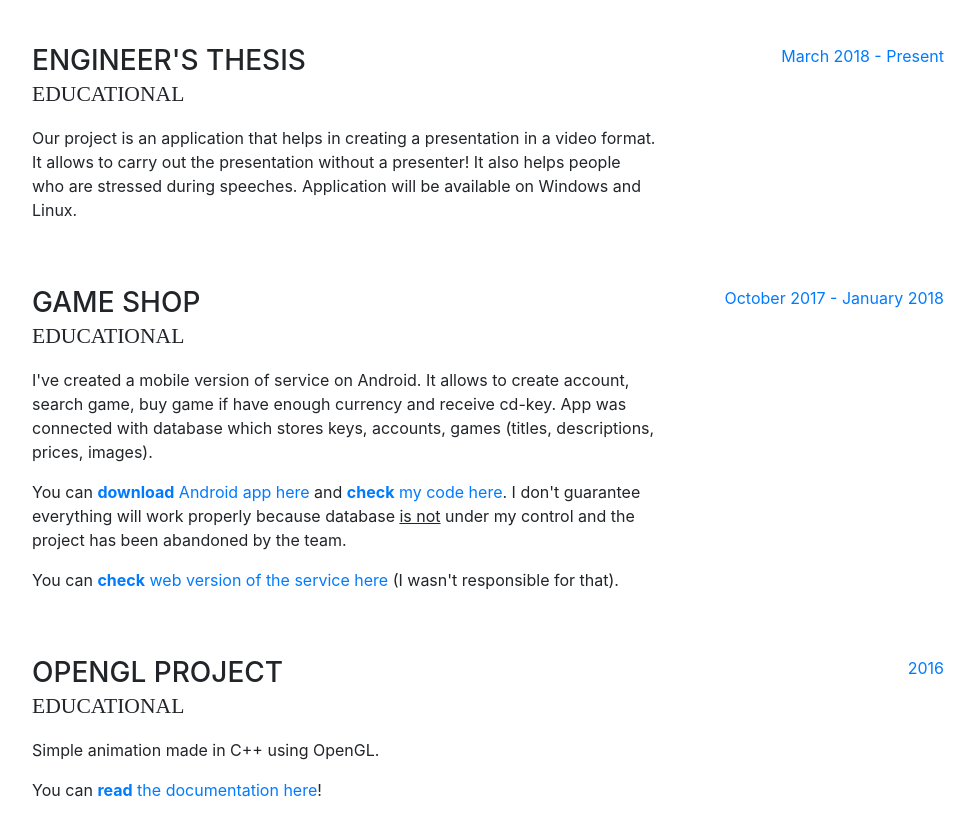
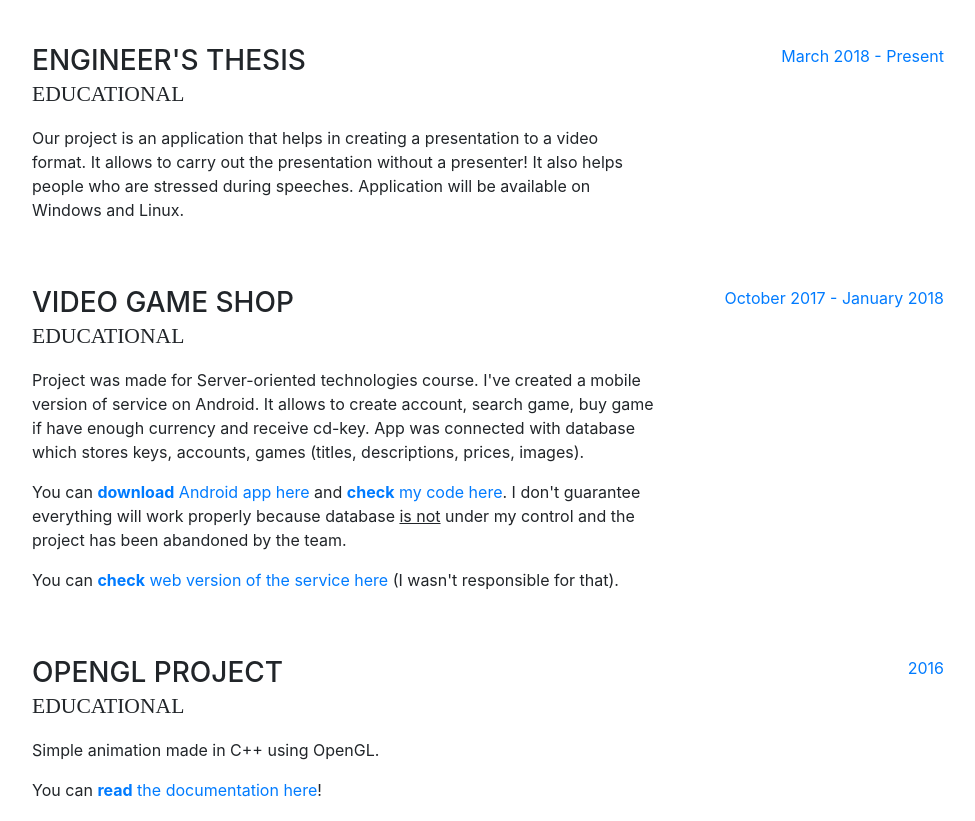
Before and after one commit to Serq0/Serq0.github.io, a website with bundled scripts: page index.html in a window 1280 px wide. Shown: the part 1100-1921 px from the top of the page, without its empty margins (288-1263 px from the left). Built offline with nearby package versions, Linux system fonts and the light colour scheme; a web font is replaced by a local one.

Commit message:
little fix

```diff
--- a/index.html
+++ b/index.html
@@ -132,7 +132,7 @@
             <div class="resume-content mr-auto">
               <h3 class="mb-0">Engineer's Thesis</h3>
               <div class="subheading mb-3">Educational</div>
-              <p>Our project is an application that helps in creating a presentation in a video format. It allows to carry out the presentation without a presenter! It also helps people who are stressed during speeches. Application will be available on Windows and Linux.</p>
+              <p>Our project is an application that helps in creating a presentation to a video format. It allows to carry out the presentation without a presenter! It also helps people who are stressed during speeches. Application will be available on Windows and Linux.</p>
             </div>
             <div class="resume-date text-md-right">
               <span class="text-primary">March 2018 - Present</span>
@@ -141,9 +141,9 @@
 
 		  <div class="resume-item d-flex flex-column flex-md-row mb-5">
             <div class="resume-content mr-auto">
-              <h3 class="mb-0">Game shop</h3>
+              <h3 class="mb-0">Video Game shop</h3>
               <div class="subheading mb-3">Educational</div>
-              <p>I've created a mobile version of service on Android. It allows to create account, search game, buy game if have enough currency and receive cd-key. App was connected with database which stores keys, accounts, games (titles, descriptions, prices, images).</p>
+              <p>Project was made for Server-oriented technologies course. I've created a mobile version of service on Android. It allows to create account, search game, buy game if have enough currency and receive cd-key. App was connected with database which stores keys, accounts, games (titles, descriptions, prices, images).</p>
 			  <p>You can <a href="#"><b>download</b> Android app here</a> and <a href="https://github.com/lukaszszy/TAS2017/tree/master/Android/src/main/java/com/student/tas"><b>check</b> my code here</a>. I don't guarantee everything will work properly because database <u>is not</u> under my control and the project has been abandoned by the team.</p>
 			  <p>You can <a href="http://arenaskilla.pl/_Vasto_Lorde/TAS/"><b>check</b> web version of the service here</a> (I wasn't responsible for that).</p>
             </div>
@@ -194,7 +194,7 @@
               <div class="subheading mb-3">Educational</div>
               <p>Simple game written in C++ and Java as Object-Oriented Programming project. Your aim is to beat the highscore - the game is endless and getting harder and harder. Used SDL with C++ and LWJGL, SLICK with Java.</p>
 			  <p>Whole Java version of the game has been written in 10 hours just one day!</p>
-			  </p>You can <a href="#"><b>download and play</b> here</a>!</p>
+			  </p>You can <a href="#"><b>download and play</b>c++ version here</a>!</p>
 			  </p>You can <a href="https://github.com/Serq0/Projekt-SpaceInvaders/tree/java"><b>check</b> Java code here</a>!</p>
             </div>
             <div class="resume-date text-md-right">
```
